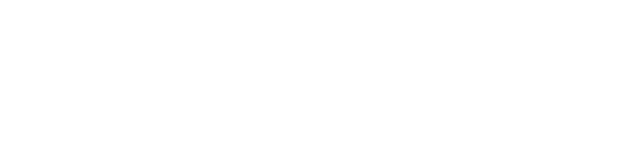
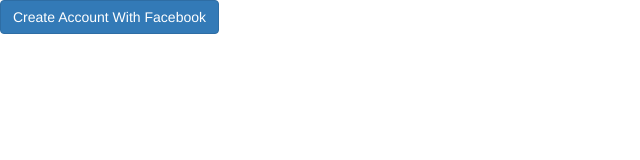
Before and after one commit to geeknation/surakitabu, a plain HTML site: page index.html in a window 1280 px wide. Shown: the whole page, without its empty margins (0-640 px from the left). Drawn offline with nearby package versions, Linux system fonts and the light colour scheme.

Commit message:
changed login dialog init to detection

```diff
--- a/index.html
+++ b/index.html
@@ -5,14 +5,12 @@
         <meta charset="utf-8" />
         <title>Facebook Login Test</title>
         <script type="text/javascript" src="fblogin.js"></script>
-
+         <link rel="stylesheet" href="//maxcdn.bootstrapcdn.com/bootstrap/3.3.1/css/bootstrap.min.css">
     </head>
     <body>
         <div id="status"></div>
         <div id="facebook_reg">
-            <fb:login-button scope="public_profile,email,read_friendlists" onlogin="checkLoginState();">
-            </fb:login-button>
+            <button id="fb-login" onclick="checkLoginState()" class="btn btn-primary">Create Account With Facebook</button>
         </div>
-
     </body>
 </html>
```
